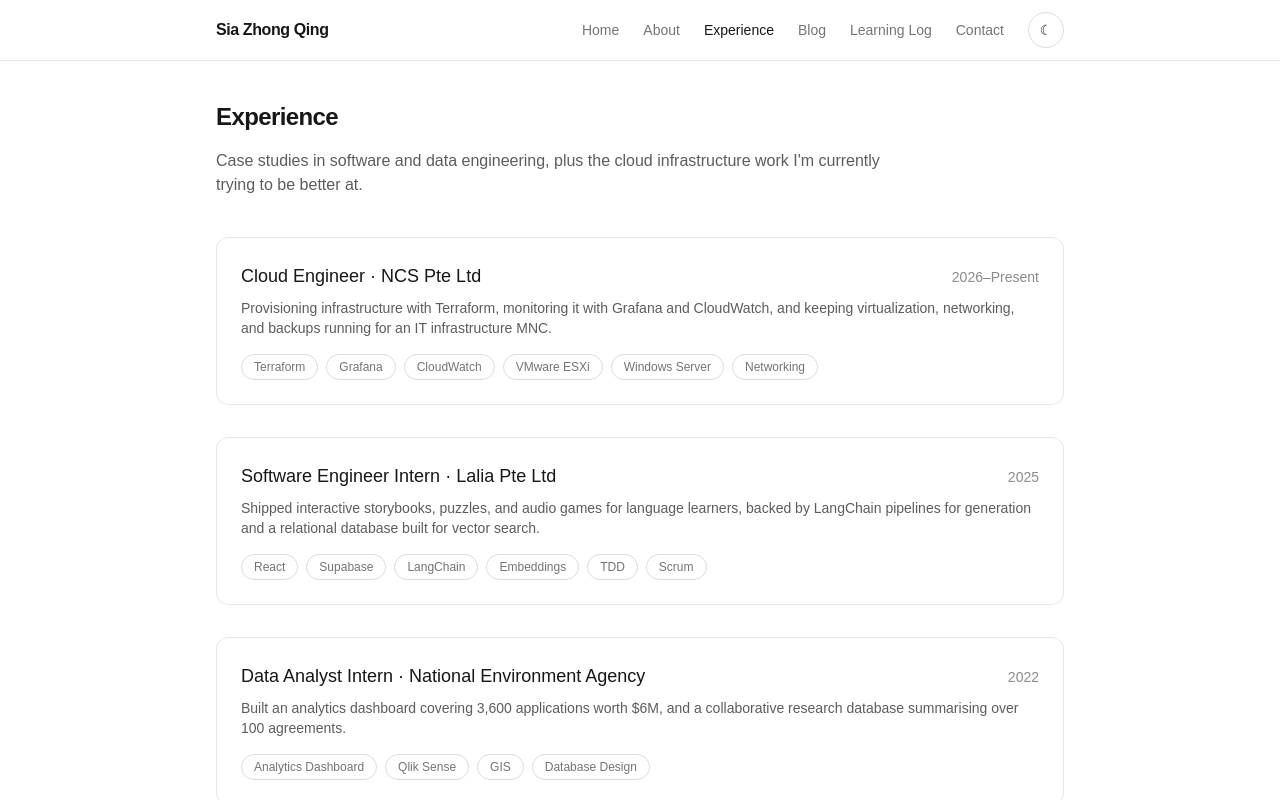
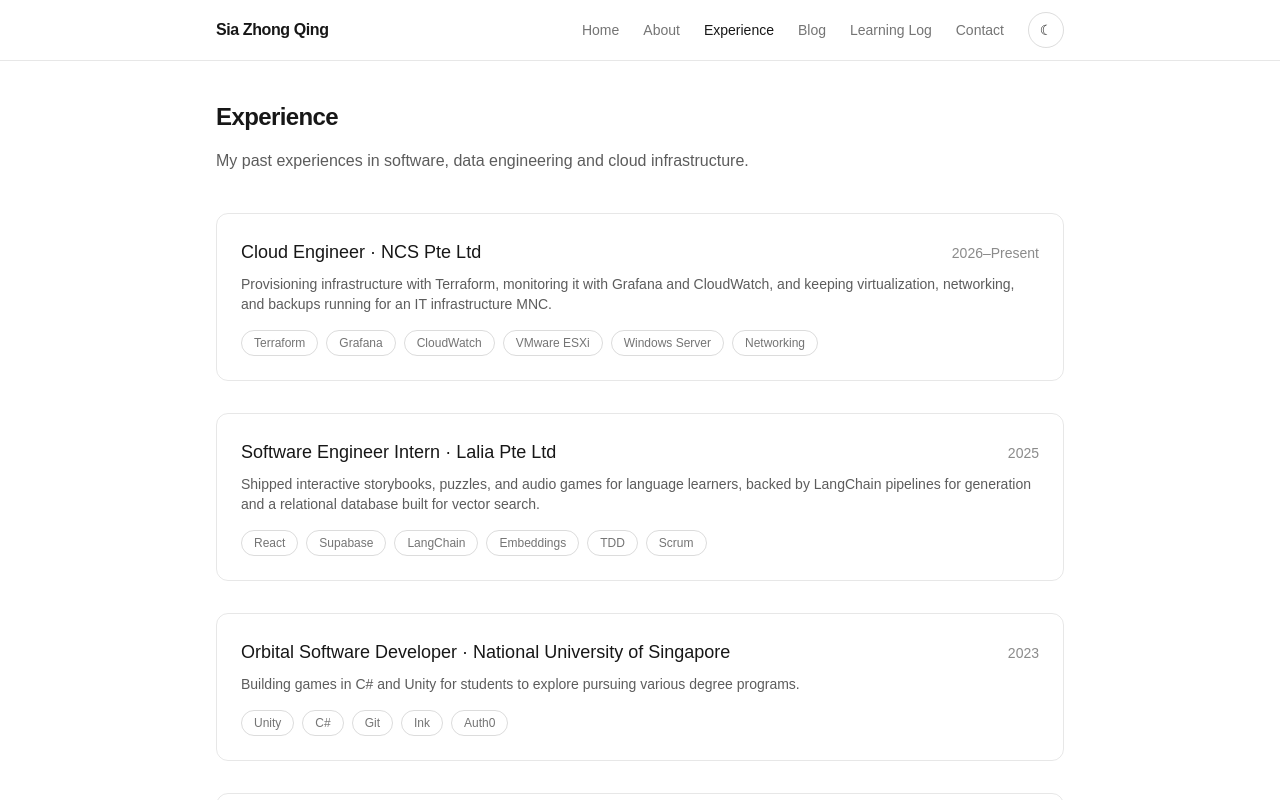
Before and after one commit to starsia/personal-website, a Next.js app: page /experience in a window 1280 px wide. Shown: the top 800 px of the page. Built offline with nearby package versions, Linux system fonts and the light colour scheme.

Commit message:
Add orbital experience

```diff
--- /dev/null
+++ b/content/case-studies/orbital.mdx
@@ -0,0 +1,32 @@
+---
+title: "Provisioning and monitoring on-prem cloud infrastructure at NCS"
+company: "National University of Singapore"
+role: "Orbital Software Developer"
+period: "2023"
+excerpt: "Building games in C# and Unity for students to explore pursuing various degree programs."
+tags: ["Unity", "C#", "Git", "Ink", "Auth0"]
+---
+
+## Problem
+
+We wanted to a create a game that students can play to explore degree choices. Like many others, it was our first year in university.
+
+## My Role
+
+Software Engineer, responsible for building the game in Unity with C#, setting up authentication for players to save their progress. Set up the story engine for path choices. Set up bundlers to deploy package to online game markets.
+Story writer, designing the DAGs (Direct Acyclic Graphs) using Ink, so I could programmatically ensure the story could unfold the way I wanted.
+
+## Approach
+
+- **Sprints:** Make weekly checkpoints to review progress and achieve those goals.
+- **Testing:** I did A/B testing where I played it through myself, and also got friends to play to test and find bugs.
+- **Deployment:** Ensured the game was bundleable and easily playable on the web.
+- **User satisfaction:** Player's progress should be saved, hence the need for authentication features for returning players.
+
+## Outcome
+
+A game that works and can be played online! Check it out here: [Parallel uNivUSes](https://starsia.itch.io/parallel-univus)
+
+## What I'd improve next
+
+It would have been great if I could set up a CI/CD pipeline to immediately bundle the recent push to main onto the game platform.
--- a/src/app/experience/page.tsx
+++ b/src/app/experience/page.tsx
@@ -1,6 +1,7 @@
 import type { Metadata } from "next";
 import Link from "next/link";
 import { getAllCaseStudies } from "@/lib/content";
+
 
 export const metadata: Metadata = { title: "Experience" };
 
@@ -11,8 +12,7 @@
     <div>
       <h1 className="text-2xl font-semibold tracking-tight">Experience</h1>
       <p className="mt-4 max-w-2xl text-foreground/70">
-        Case studies in software and data engineering, plus the cloud
-        infrastructure work I&apos;m currently trying to be better at.
+        My past experiences in software, data engineering and cloud infrastructure.
       </p>
 
       <div className="mt-10 flex flex-col gap-8">
--- a/src/app/page.tsx
+++ b/src/app/page.tsx
@@ -13,8 +13,11 @@
         {siteConfig.title}
       </h1>
       <p className="max-w-xl text-lg text-foreground/70">
-        Built full-stack applications, data pipelines and AI interfaces.
-        Mastering cloud infrastructure and operations.
+        I enjoy building software that works and creates value. My expertise lies in developing full-stack applications, data pipelines and AI interfaces.
+
+        I currently am strengthening my skills in cloud infrastructure and operations for reliable and safe deployment.
+      </p>
+      <p className="max-w-xl text-lg text-foreground/70">
       </p>
       <div className="mt-2 flex flex-wrap gap-3">
         <Link
```
